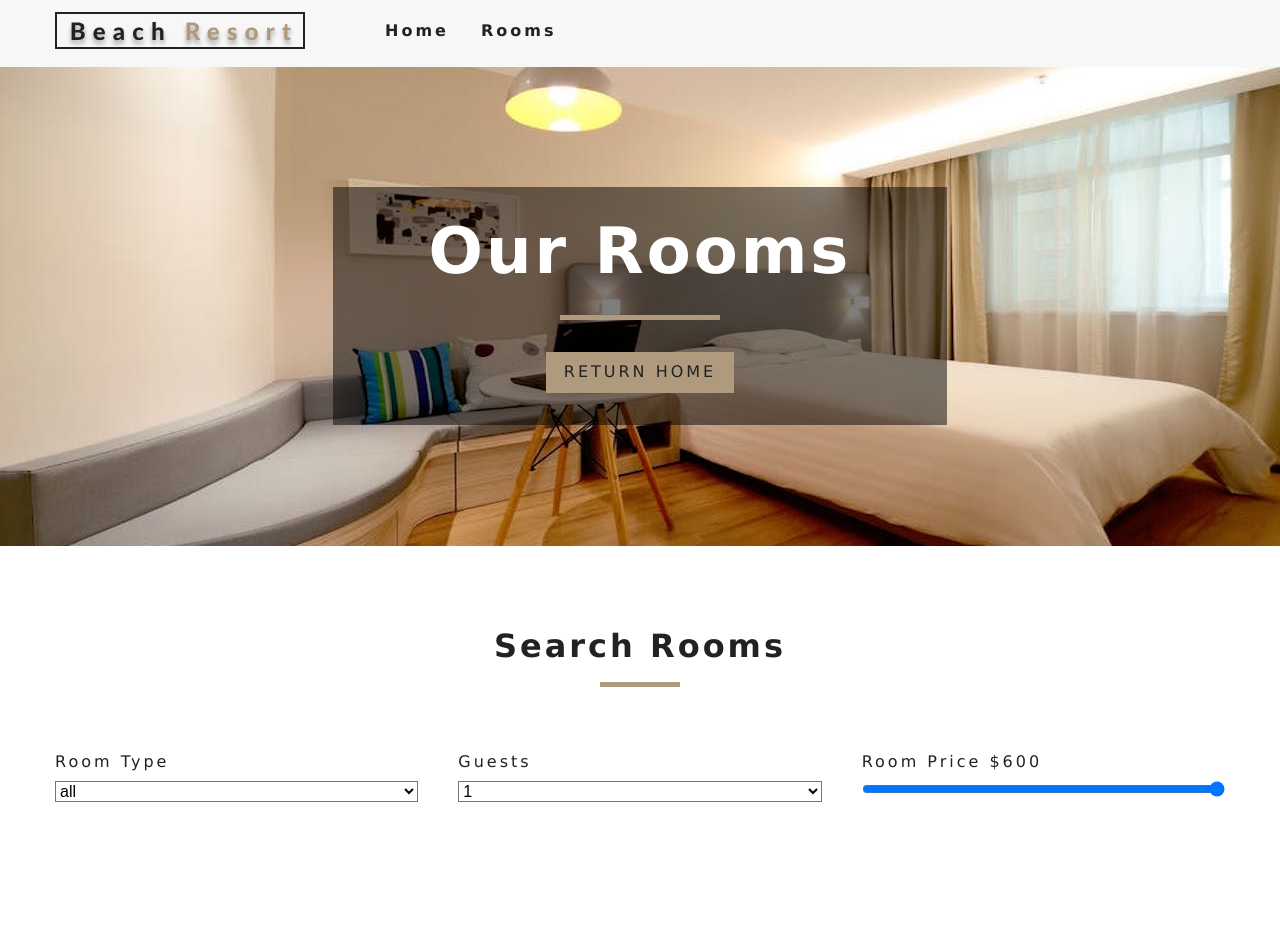
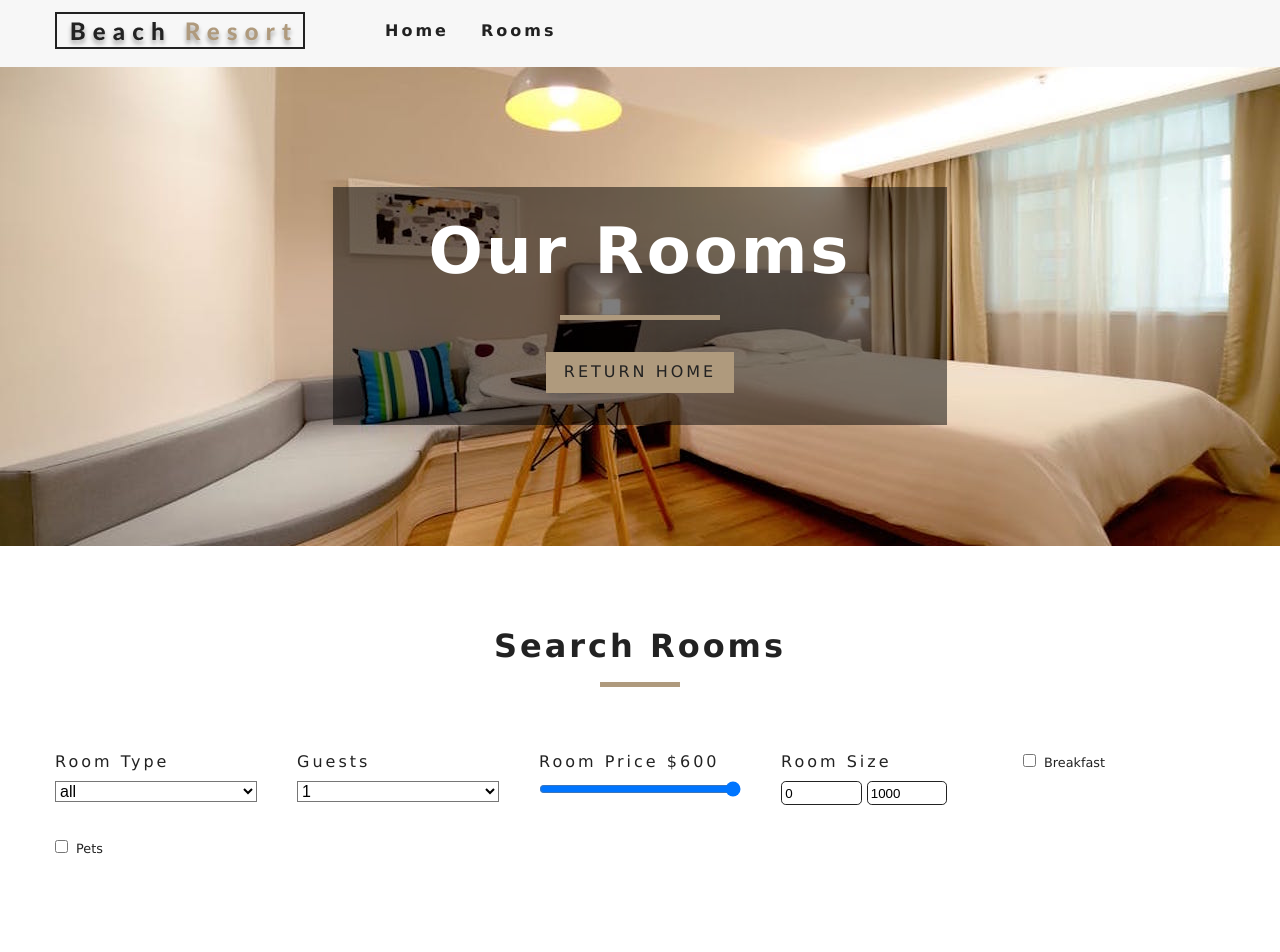
Before and after one commit to saloni0104/Beach-resort, a React (Create React App) app: page /rooms in a window 1280 px wide. Shown: the top 952 px of the page. Built offline with nearby package versions, Linux system fonts and the light colour scheme.

Commit message:
Breakfast and pets filtering sorted

```diff
--- a/src/components/RoomsFilter.js
+++ b/src/components/RoomsFilter.js
@@ -53,6 +53,26 @@
                     <input type="range" name="price" min={minPrice} max={maxPrice} id="price" value={price} onChange={handleChange} className="form-control" />
                 </div>
                 {/* end of room price */}
+                { /* size */ }
+                <div className="form-group">
+                    <label htmlFor="size">room size</label>
+                    <div className="size-inputs">
+                       <input type = "number" name="minSize" id="size" value={minSize} onChange={handleChange} className="size-input" />
+                       <input type = "number" name="maxSize" id="size" value={maxSize} onChange={handleChange} className="size-input" />
+                    </div>
+                </div>
+                { /* end of size */ }
+                { /* extras */}
+                <div className="single-extra">
+                    <input type="checkbox" name="breakfast" id="breakfast" checked={breakfast} onChange={handleChange}/>
+                    <label htmlFor="breakfast">Breakfast</label>
+                </div>
+                <div className="single-extra">
+                    <input type="checkbox" name="pets" id="pets" checked={pets} onChange={handleChange}/>
+                    <label htmlFor="pets">Pets</label>
+                </div>
+                { /* end of extras */}
+
 
             </form>
         </section>
--- a/src/context.js
+++ b/src/context.js
@@ -60,7 +60,7 @@
 
     handleChange = event => {
         const target = event.target
-        const value = event.type === 'checkbox' ? target.checked: target.value
+        const value = target.type === 'checkbox' ? target.checked: target.value
         const name = event.target.name
         this.setState({
             [name]: value
@@ -93,6 +93,19 @@
         //filter by price
         tempRooms = tempRooms.filter(room => room.price <=price);
 
+        //filter by room size
+        tempRooms = tempRooms.filter( room => room.size >= minSize && room.size <=maxSize)
+
+        //filter by breakfast
+        if(breakfast) {
+            tempRooms = tempRooms.filter(room => room.breakfast === true);
+        }
+
+        //filter by pets
+        if(pets) {
+            tempRooms = tempRooms.filter(room => room.pets === true);
+        }
+
 
         //change state
         this.setState({
```
